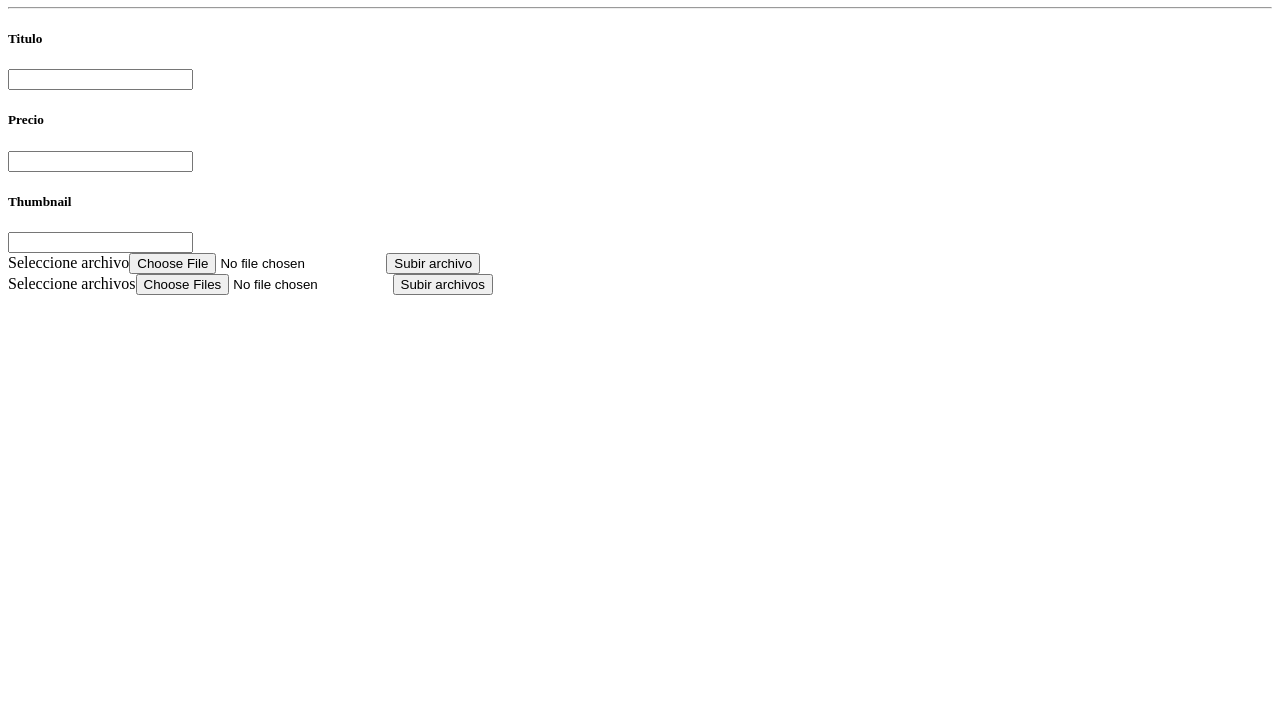
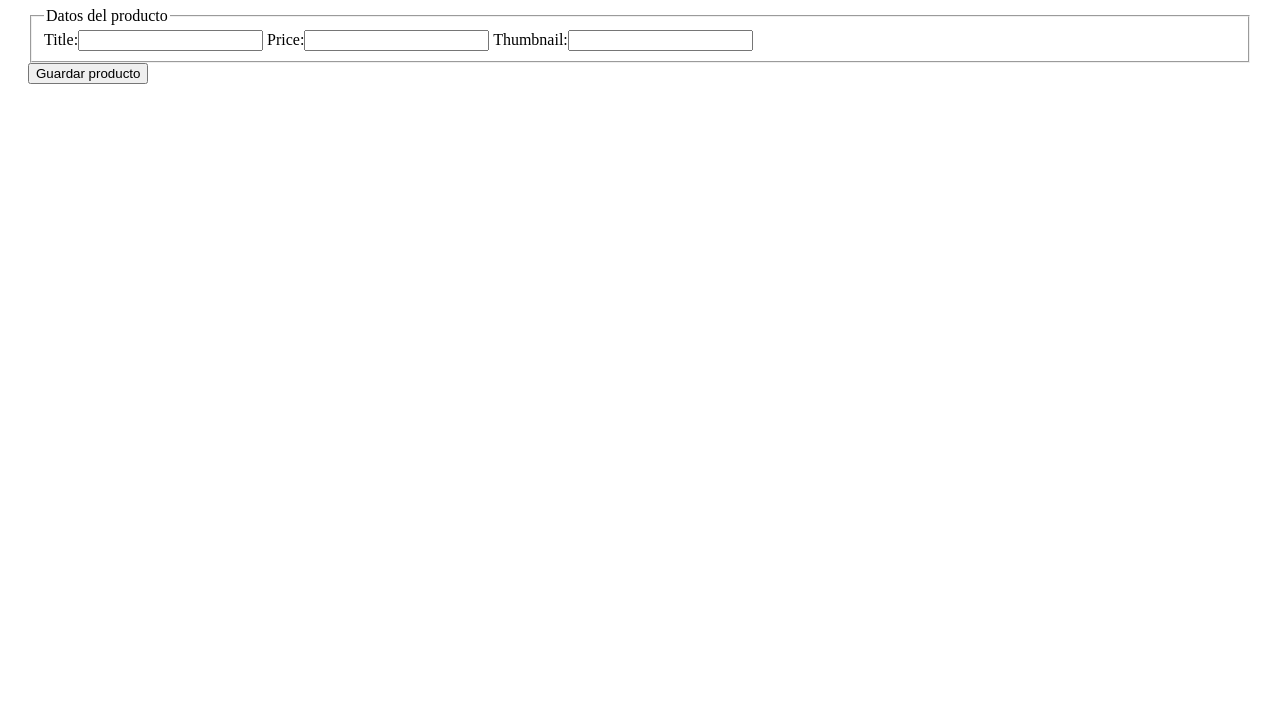
Before and after one commit to lmasucci-gt/DESAFIO-009, a website: page productos/public/index.html in a window 1280 px wide. Shown: the part 73-800 px from the top of the page. Drawn offline with Linux system fonts and the light colour scheme.

Commit message:
agrego estructural html

```diff
--- a/productos/public/index.html
+++ b/productos/public/index.html
@@ -4,24 +4,21 @@
     <meta charset="UTF-8">
     <meta name="viewport" content="width=device-width, initial-scale=1.0">
     <meta http-equiv="X-UA-Compatible" content="ie=edge">
-    <title>API RESTful</title>
+    <title>Adminstracion</title>
 </head>
 <body>
-    <h1>Actualizar Producto</h1>
-    <hr>
-    <h5>Titulo</h5>
-    <input type="text">
-    <h5>Precio</h5>
-    <input type="text">
-    <h5>Thumbnail</h5>
-    <input type="text">
-    <form action="uploadfile" enctype="multipart/form-data" method="POST">
-        Seleccione archivo<input type="file" name="myFile">
-        <input type="submit" value="Subir archivo">
+
+    <h1>Agregar productos</h1>
+
+    <form method="post" action="/productos/guardar" style="margin:20px;">
+        <fieldset>
+            <legend>Datos del producto</legend>
+            Title:<input name="title" type="text">
+            Price:<input name="price" type="number">
+            Thumbnail:<input name="thumbnail" type="number">
+        </fieldset>
+        <input type="submit" value="Guardar producto">
     </form>
-    <form action="uploadmultiple" enctype="multipart/form-data" method="POST">
-        Seleccione archivos<input type="file" name="myFiles" multiple>
-        <input type="submit" value="Subir archivos">
-    </form>
+
 </body>
 </html>
```
